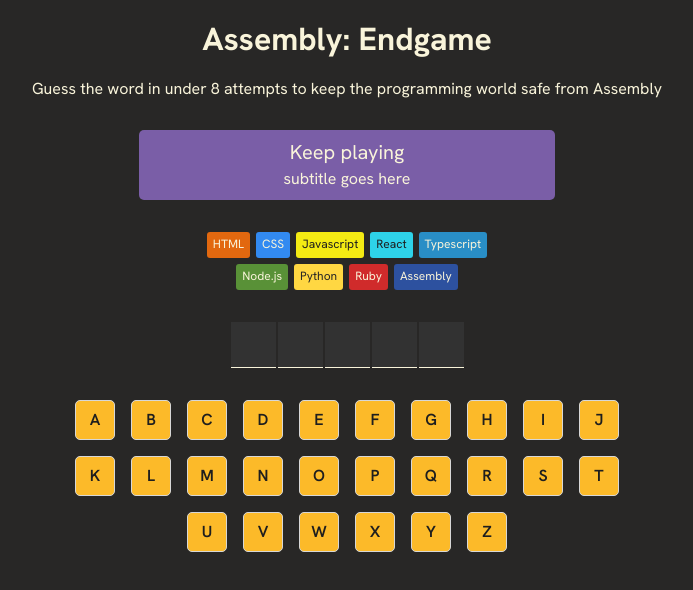
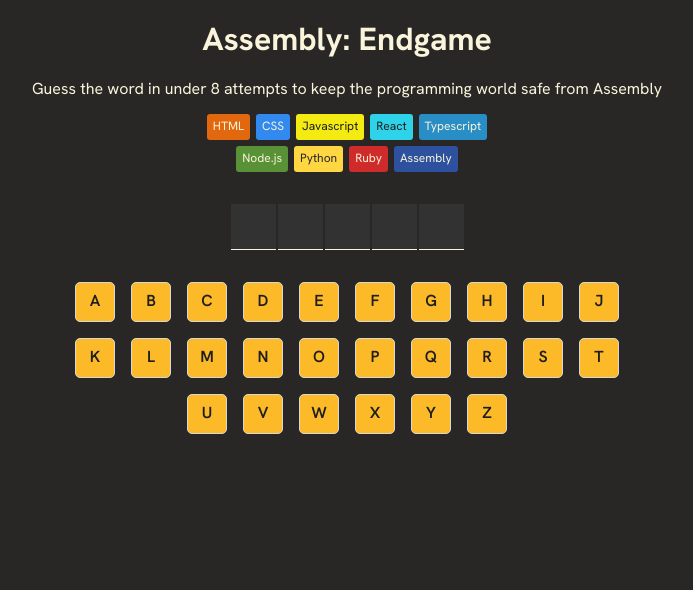
Before and after one commit to markghsu/scrimba-hangman, a React (Vite) app: page / in a window 1280 px wide. Shown: the top 590 px of the page, without its empty margins (293-986 px from the left). Built offline with nearby package versions, Linux system fonts and the light colour scheme.

Commit message:
Add in new game functionality and stylings

```diff
--- a/src/Hangman.css
+++ b/src/Hangman.css
@@ -3,6 +3,10 @@
     color: #F9F4DA;
     font-family: "Hanken Grotesk", sans-serif;
     text-align: center;
+}
+
+button {
+    font-family: "Hanken Grotesk", sans-serif;
 }
 
 .word-container {
@@ -29,3 +33,20 @@
     max-width: 20rem;
     gap: 0.375rem;
 }
+
+.new-game {
+    background: #11B5E5;
+    color: #1E1E1E;
+    border: 1px solid #D7D7D7;
+    border-radius: 5px;
+    font-size: 1rem;
+    font-weight: 700;
+    padding: 1em 5em;
+    margin: 2em auto;
+    cursor: pointer;
+    transition: transform 0.1s ease-in-out;
+}
+
+.new-game:active {
+    transform: translateY(2px);
+}
--- a/src/Hangman.jsx
+++ b/src/Hangman.jsx
@@ -23,16 +23,19 @@
 
 export default function Hangman() {
   const [letters, setLetters] = useState(generateAlphabet)
+  //const [lastLetterPressed, setLastLetterPressed] = useState(null)
   const [word, setWord] = useState(generateWordFromDictionary)
 
   const wrongLetterCount = letters.reduce((acc, ele) => acc + (ele.used && !ele.correct?1:0), 0)
-
+  console.log(wrongLetterCount)
+  const gameOver = didLose() || didWin()
   function pressLetter(l) {
     setLetters((prev) => prev.map((ele) => ({
       ...ele,
       used: ele.value === l? true : ele.used,
       correct: ele.value === l?word.includes(l): ele.correct
     })))
+    //setLastLetterPressed(l)
   }
 
   function didWin() {
@@ -48,30 +51,58 @@
     return wrongLetterCount >= TOTAL_LIVES
   }
 
-  const message = didLose()?"You Lost!":didWin()?"You Won!":"Keep playing"
   return (
     <>
       <h1 className="heading">Assembly: Endgame</h1>
       <p>{`Guess the word in under ${TOTAL_LIVES} attempts to keep the programming world safe from Assembly`}</p>
       <main>
-        <div className="messageHolder" aria-live="polite">{ message && <Message main={message} subtitle="subtitle goes here" /> }</div>
-        <section className="lives">
+        <div className="messageHolder" aria-live="polite">{
+          wrongLetterCount > 0 &&
+          <Message main={
+              didLose()?"Game over!":didWin()?"You win!":`Farewell ${livesData[wrongLetterCount - 1].value} 🫡`
+              //`You guessed "${lastLetterPressed}". That was ${letters.find((l) => l.value === lastLetterPressed).correct?"right.":`Wrong. Farewell ${livesData[wrongLetterCount - 1].value} 🫡`}`
+            }
+            subtitle={
+              didLose()?"You lose! Better start learning Assembly 😭":didWin()?"Well done! 🎉":""
+            }
+            className={didLose()?"bad":didWin()?"good":""}
+          />
+        }</div>
+        <section aria-label={`${TOTAL_LIVES - wrongLetterCount} lives left`} className="lives">
           {
             livesData.map((ele,idx) => (
               <Block key={ele.id} {...ele} used={idx < wrongLetterCount} />
             ))
           }
         </section>
-        <div className="word-container">
+        <section aria-label={`Word to guess`} className="word-container">
           {
-            word.split("").map((ele,idx) => (
-              <WordLetter key={idx} value={letters.find((l) => l.value === ele && l.correct)?ele:" "} />
-            ))
+            word.split("").map((ele,idx) => {
+              const currentLetter = letters.find((l) => l.value === ele )
+              return <WordLetter key={idx}
+                  value={
+                    currentLetter.correct || didLose()?ele:" "
+                  }
+                  missed={
+                    !currentLetter.correct
+                  }
+              />
+            })
           }
-        </div>
-        <div className="grid">
-          {letters.map((ele) => (<Letter key={ele.value} {...ele} handleClick={() => pressLetter(ele.value)} disabled={didLose()} />))}
-        </div>
+        </section>
+        <section className="grid">
+          {letters.map((ele) => (<Letter key={ele.value} {...ele} handleClick={() => pressLetter(ele.value)} disabled={gameOver} />))}
+        </section>
+        {
+          gameOver?
+          <button className="new-game"
+              onClick={() => {
+                setWord(generateWordFromDictionary())
+                setLetters(generateAlphabet())
+                //setLastLetterPressed(null)
+            }}
+          >New Game</button>:null
+        }
       </main>
     </>
   )
--- a/src/components/Letter.css
+++ b/src/components/Letter.css
@@ -9,6 +9,10 @@
     font-weight: 600;
     cursor: pointer;
     transition: transform 0.1s ease-in-out;
+}
+.letter:disabled {
+    opacity: 50%;
+    cursor: not-allowed;
 }
 
 .letter:active {
--- a/src/components/Letter.jsx
+++ b/src/components/Letter.jsx
@@ -5,6 +5,7 @@
         <button className={used?correct?"right letter":"wrong letter":"letter"}
             onClick={handleClick}
             disabled={disabled}
+            aria-pressed={used}
         >{value}</button>
     )
 }
--- a/src/components/Message.jsx
+++ b/src/components/Message.jsx
@@ -2,7 +2,7 @@
 
 export default function Message(props) {
     return (
-        <div className="message-box">
+        <div className={`message-box ${props.className?props.className:""}`}>
             <h2 className="message-main">{props.main}</h2>
             {props.subtitle && <p className="message-subtitle">{props.subtitle}</p>}
         </div>)
--- a/src/components/WordLetter.css
+++ b/src/components/WordLetter.css
@@ -10,3 +10,7 @@
     font-size: 1.125rem;
     font-weight: 600;
 }
+
+.word-letter.missed {
+    color: #EC5D49;
+}
--- a/src/components/WordLetter.jsx
+++ b/src/components/WordLetter.jsx
@@ -1,8 +1,7 @@
 import "./WordLetter.css"
 
-export default function({value}) {
-    console.log(`value:${value}:`)
+export default function({ value, missed }) {
     return (
-        <span className="word-letter">{value}</span>
+        <span className={`word-letter ${missed?"missed":""}`}>{value}</span>
     )
 }
```
